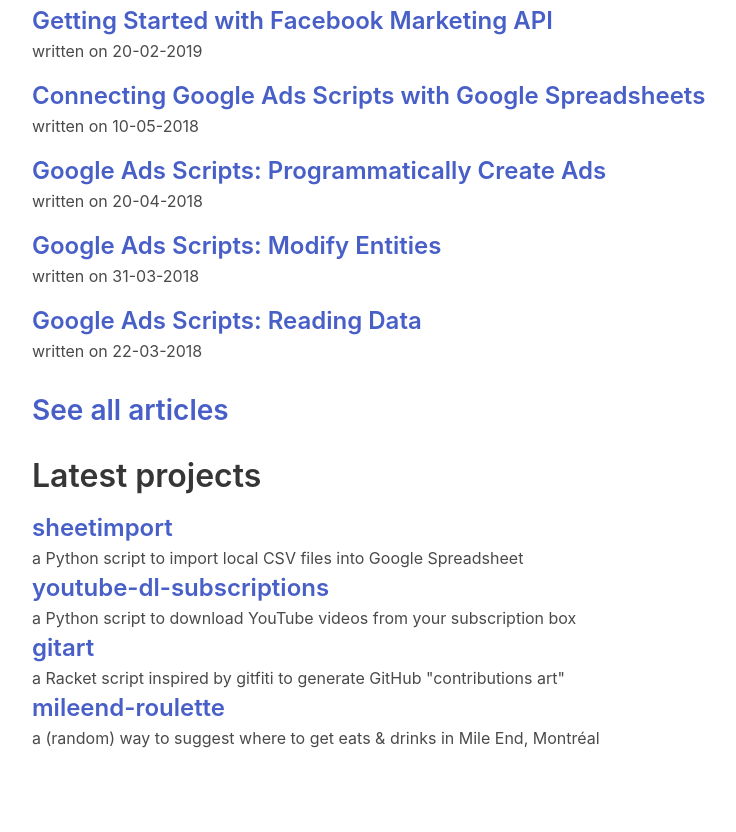
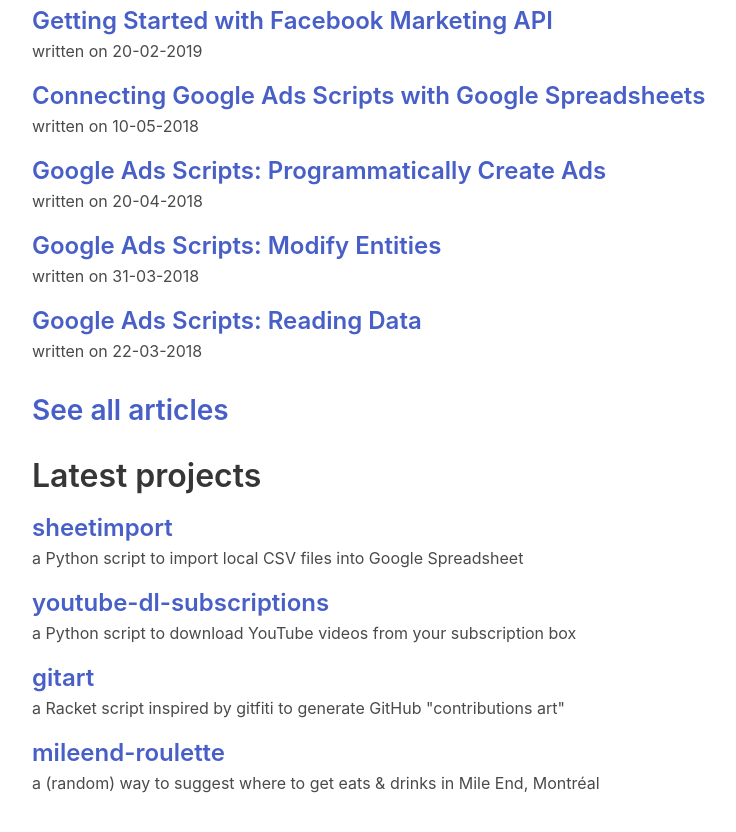
Before and after one commit to mewfree/personal-website-gatsby, a Gatsby site: page / in a window 1280 px wide. Shown: the part 458-1290 px from the top of the page, without its empty margins (208-944 px from the left). Before the commit the page ends 1256 px from the top, so only its background shows below. Built offline with nearby package versions, Linux system fonts and the light colour scheme; Gatsby itself is replaced by a stand-in of ours.

Commit message:
add margin-bottom to latest projects links

```diff
--- a/src/components/index.scss
+++ b/src/components/index.scss
@@ -19,6 +19,10 @@ $section-padding: 1.5rem 1.5rem;
   margin-bottom: 15px;
 }
 
+.project-link {
+  margin-bottom: 15px;
+}
+
 .article-header {
   padding: 20px;
 }
```
